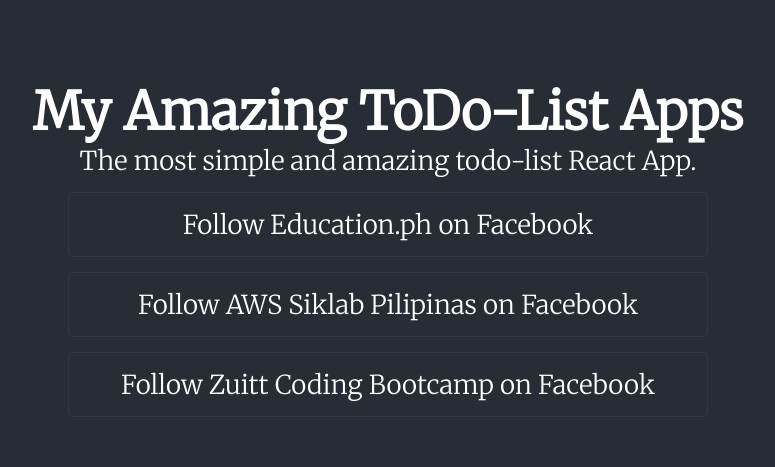
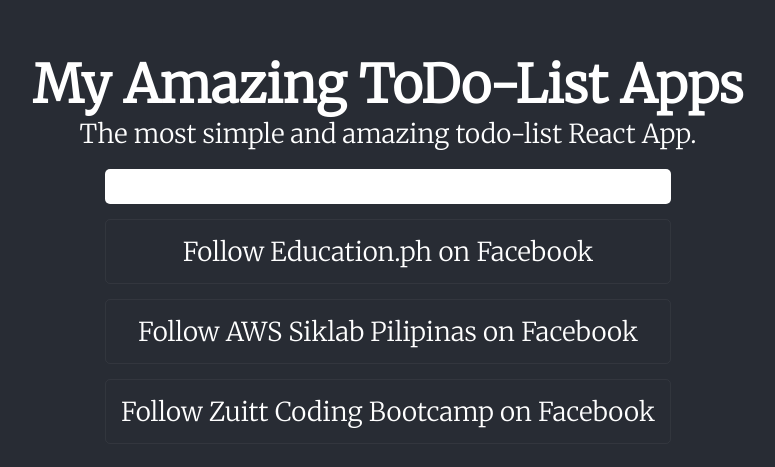
Before and after one commit to hilvanocharls20/FCBReact-AWS, a React app: page / in a window 1280 px wide. Shown: the part 145-612 px from the top of the page, without its empty margins (252-1027 px from the left). Built offline with nearby package versions, Linux system fonts and the light colour scheme.

Commit message:
Add input box

```diff
--- a/src/index.css
+++ b/src/index.css
@@ -29,7 +29,8 @@
 
 ul {
   list-style: none;
-  width: 50%;
+  width: 100%;
+  padding: 0;
 }
 
 .tasks-item {
@@ -38,3 +39,11 @@
   padding: 15px;
   border-radius: 5px;
 }
+
+.task-input {
+  width: 100%;
+  padding: 10px;
+  border-radius: 5px;
+  margin-bottom: 15px;
+  border: none;
+}
--- a/src/index.js
+++ b/src/index.js
@@ -3,7 +3,6 @@
 import "./index.css";
 
 function Task(props) {
-//console.log (props);
 
 	return (
 		<li className="tasks-item"> {props.taskName} </li>
@@ -11,13 +10,21 @@
 }
 
 function TasksList() {
+
+	const taskItemList = ["Follow Education.ph on Facebook",
+	"Follow AWS Siklab Pilipinas on Facebook",
+	"Follow Zuitt Coding Bootcamp on Facebook",
+	];
+
 	return (
+	<div>
+		<input className="task-input" />
 		<ul>
-					<Task taskName="Follow Education.ph on Facebook" />
-					<Task taskName="Follow AWS Siklab Pilipinas on Facebook"/>
-					<Task taskName="Follow Zuitt Coding Bootcamp on Facebook"/>
+			{taskItemList.map((task, index) => {
+				return <Task key={index} taskName={task} />
+			})}
 		</ul>
-
+	</div>
 		);
 }
 
```
